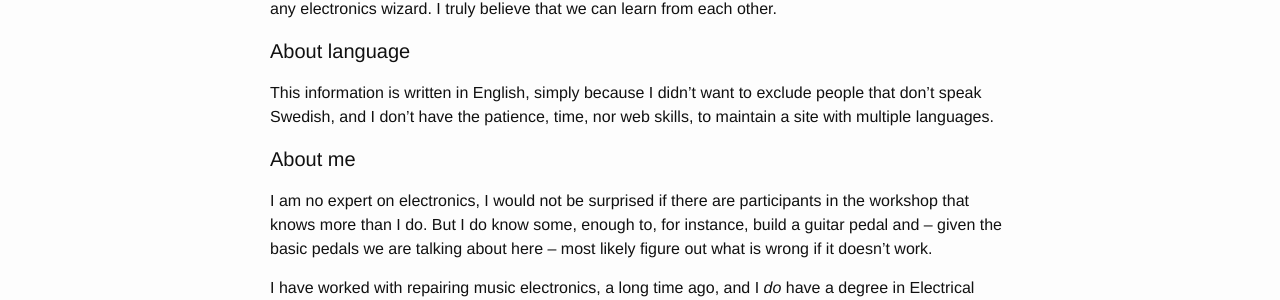
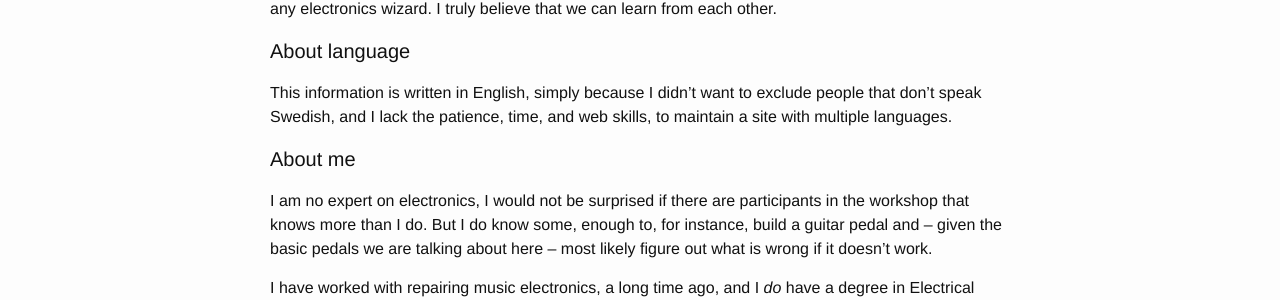
Before and after one commit to bar-and-c/electronicsoundmachines, a Jekyll site: the page built from _pages/99_about.md, in a window 1280 px wide. Shown: the part 560-860 px from the top of the page. Built offline with Jekyll 4.4.1, drawn with Linux system fonts in a browser that asks for light colours.

Commit message:
Changed wording

```diff
--- a/_pages/99_about.md
+++ b/_pages/99_about.md
@@ -20,7 +20,7 @@ No previous knowledge is required, but if you DO have knowledge about electronic
 
 #### About language
 
-This information is written in English, simply because I didn't want to exclude people that don't speak Swedish, and I don't have the patience, time, nor web skills, to maintain a site with multiple languages.
+This information is written in English, simply because I didn't want to exclude people that don't speak Swedish, and I lack the patience, time, and web skills, to maintain a site with multiple languages.
 
 
 #### About me
```
